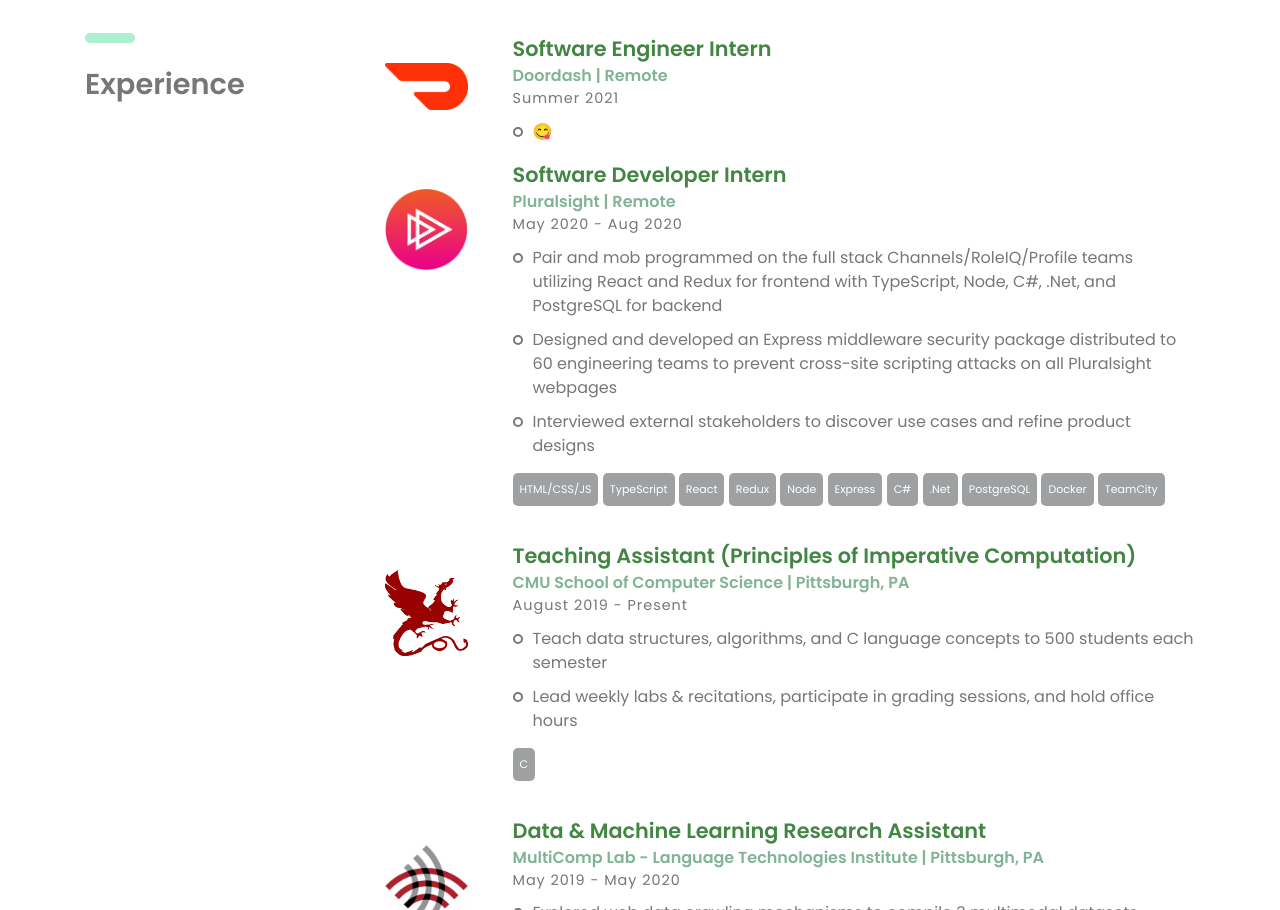
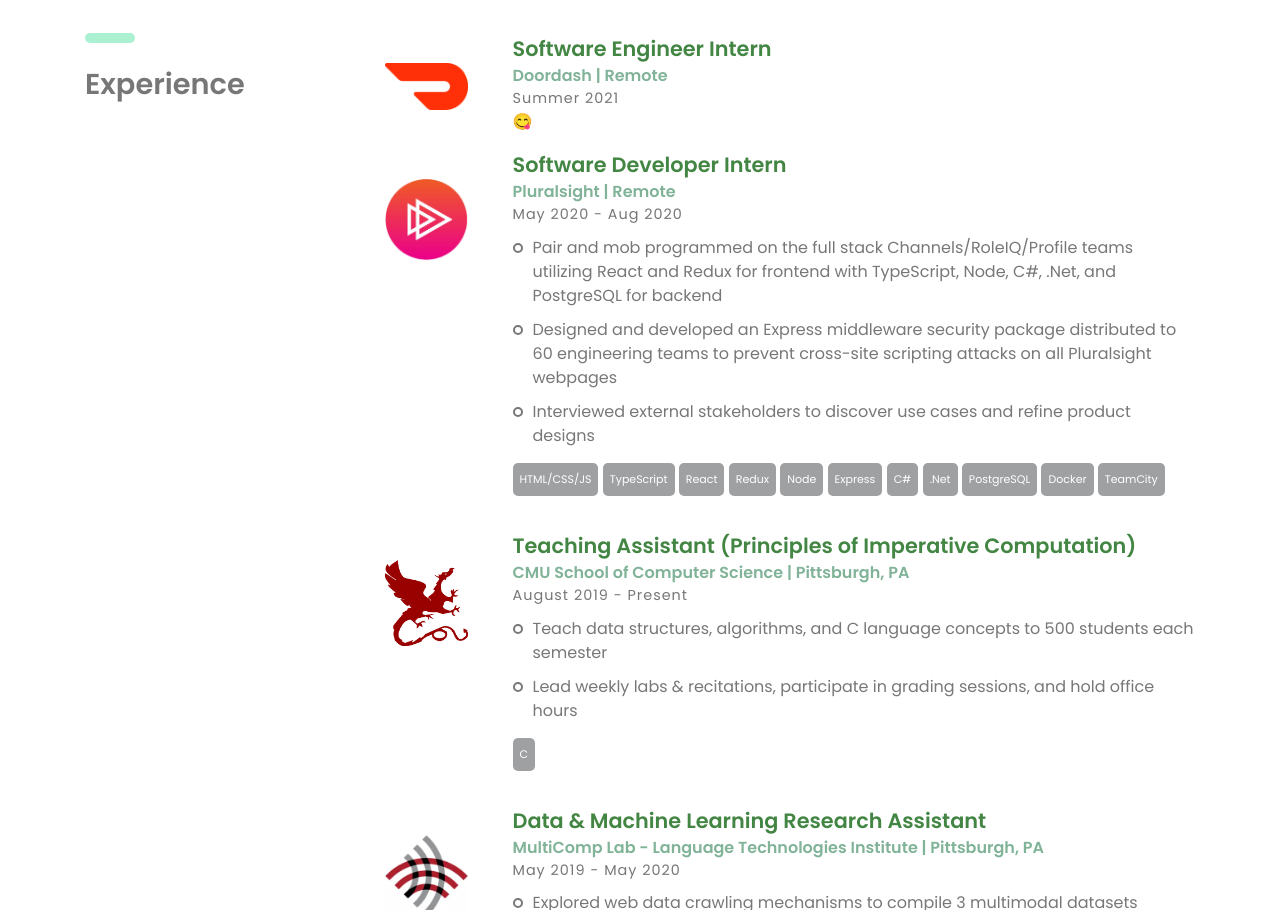
Before and after one commit to austin-leung/austin-leung.github.io, a plain HTML site: page index.html in a window 1280 px wide. Shown: the part 1820-2730 px from the top of the page. Drawn offline with Linux system fonts and the light colour scheme; files whose address does not match are found by name.

Commit message:
Remove list attribute

```diff
--- a/index.html
+++ b/index.html
@@ -262,7 +262,7 @@
 							</h5>
 							<h6 class="margin-t-9">Summer 2021</h6>
 							<ul class="list margin-b-30">
-								<li>😋</li>
+								😋
 							</ul>
 							<div class="skills">
 							</div>
```
